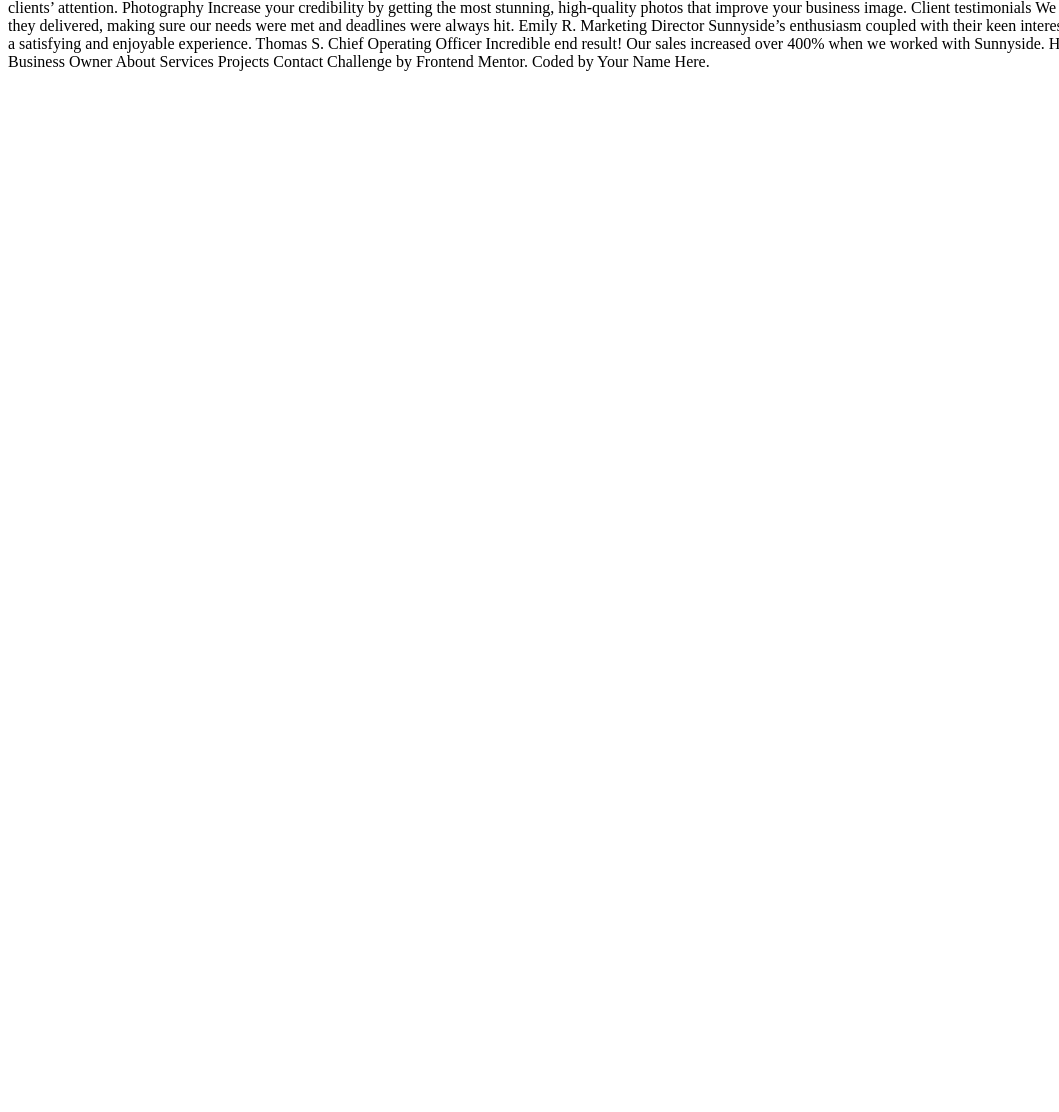
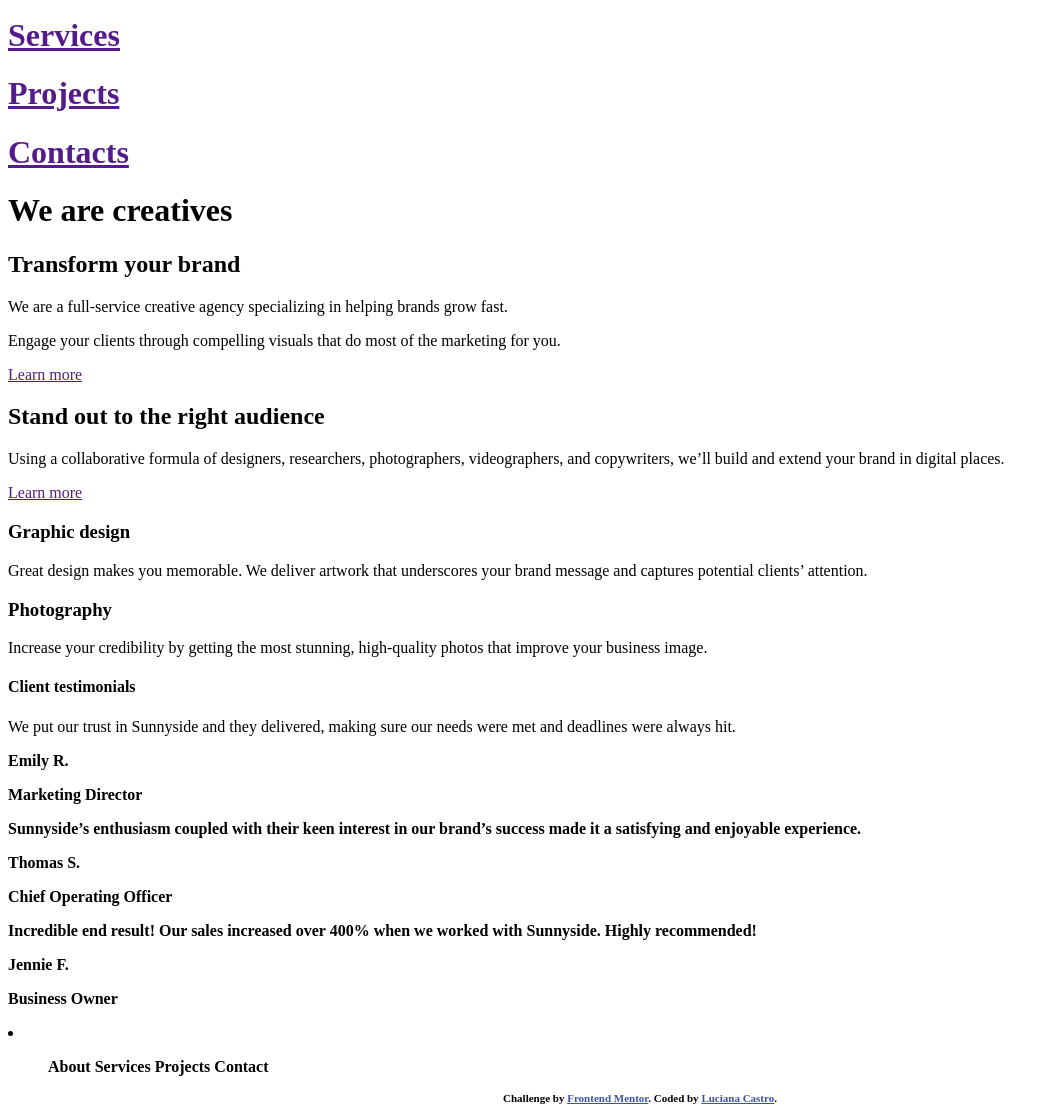
Before and after one commit to luciana-castro/FrontEndMentor, a plain HTML site: page index.html in a window 1280 px wide. Shown: the part 63-1175 px from the top of the page, without its empty margins (0-1059 px from the left). Before the commit the page ends 800 px from the top, so only its background shows below. Drawn offline with Linux system fonts and the light colour scheme.

Commit message:
Update index.html

```diff
--- a/index.html
+++ b/index.html
@@ -1,2 +1,72 @@
-About Services Projects Contact We are creatives Transform your brand We are a full-service creative agency specializing in helping brands grow fast. Engage your clients through compelling visuals that do most of the marketing for you. Learn more Stand out to the right audience Using a collaborative formula of designers, researchers, photographers, videographers, and copywriters, we’ll build and extend your brand in digital places. Learn more Graphic design Great design makes you memorable. We deliver artwork that underscores your brand message and captures potential clients’ attention. Photography Increase your credibility by getting the most stunning, high-quality photos that improve your business image. Client testimonials We put our trust in Sunnyside and they delivered, making sure our needs were met and deadlines were always hit. Emily R. Marketing Director Sunnyside’s enthusiasm coupled with their keen interest in our brand’s success made it a satisfying and enjoyable experience. Thomas S. Chief Operating Officer Incredible end result! Our sales increased over 400% when we worked with Sunnyside. Highly recommended! Jennie F. Business Owner About Services Projects Contact
-Challenge by Frontend Mentor. Coded by Your Name Here.
+<!DOCTYPE html>
+<html lang="en">
+<head>
+  <meta charset="UTF-8">
+  <meta name="viewport" content="width=device-width, initial-scale=1.0"> <!-- displays site properly based on user's device -->
+
+  <link rel="icon" type="image/png" sizes="32x32" href="./images/favicon-32x32.png">
+
+  <title>Frontend Mentor | Sunnyside agency landing page</title>
+
+  <!-- Feel free to remove these styles or customise in your own stylesheet 👍 -->
+  <style>
+    .attribution { font-size: 11px; text-align: center; }
+    .attribution a { color: hsl(228, 45%, 44%); }
+  </style>
+</head>
+<body>
+
+<header>
+  <h1><a href="">About<a></h1>
+  <h1><a href="">Services<a></h1>
+  <h1><a href="">Projects</a></h1>
+  <h1><a href="">Contacts</a></h1>
+</header>
+
+  <h1>We are creatives</h1>
+
+  <h2>Transform your brand</h2>
+
+  <p>We are a full-service creative agency specializing in helping brands grow fast.<p>
+  <p>Engage your clients through compelling visuals that do most of the marketing for you.</p>
+  <p><a href=""> Learn more</a></p>
+
+  <h2>Stand out to the right audience</h2>
+
+  <p>Using a collaborative formula of designers, researchers, photographers, videographers, and copywriters, we’ll build and extend your brand in digital places.</p>
+  <p><a href=""> Learn more</a></p>
+
+  <h3>Graphic design</h3>
+  <p>Great design makes you memorable. We deliver artwork that underscores your brand message and captures potential clients’ attention. </p>
+
+  <h3>Photography</h3>
+  <p>Increase your credibility by getting the most stunning, high-quality photos that improve your business image.</p>
+
+  <h4>Client testimonials</h4>
+  <p>We put our trust in Sunnyside and they delivered, making sure our needs were met and deadlines were always hit.</p>
+  <p><strong>Emily R.<strong></p>
+  <p>Marketing Director</p>
+
+  <p>Sunnyside’s enthusiasm coupled with their keen interest in our brand’s success made it a satisfying and enjoyable experience.</p>
+  <p><strong>Thomas S.<strong></p>
+  <p>Chief Operating Officer</p>
+
+  <p>Incredible end result! Our sales increased over 400% when we worked with Sunnyside. Highly recommended!</p>
+  <p><strong> Jennie F.<strong></p>
+  <p>Business Owner</p>
+
+  <li>
+    <ul>
+      About
+      Services
+      Projects
+      Contact
+    </ul>
+  </li>
+
+  <div class="attribution">
+    Challenge by <a href="https://www.frontendmentor.io?ref=challenge" target="_blank">Frontend Mentor</a>.
+    Coded by <a href="#">Luciana Castro</a>.
+  </div>
+</body>
+</html>
```
